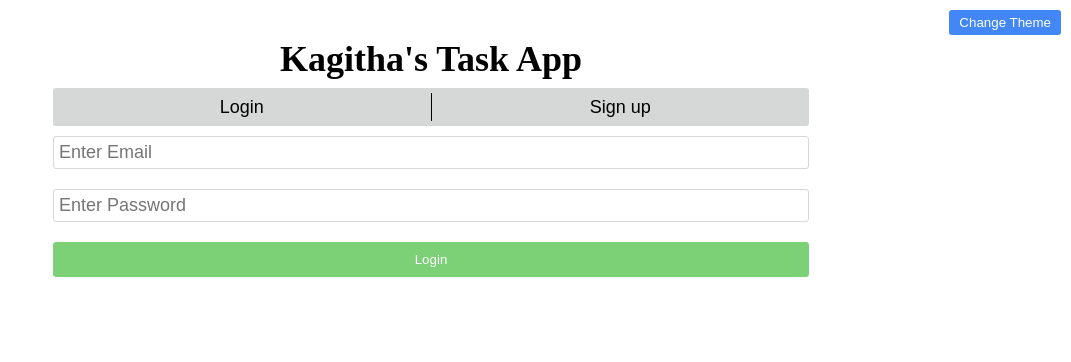
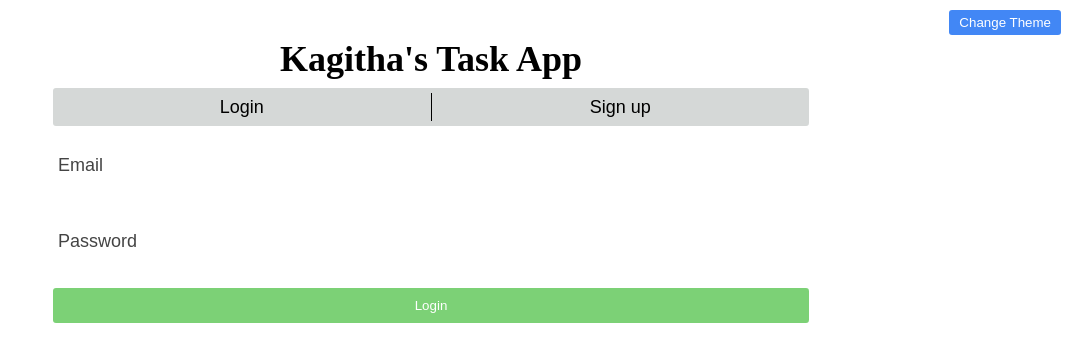
Before and after one commit to kagithapk/task-manager, a React (Create React App) app: page /login in a window 1280 px wide. Shown: the top 362 px of the page, without its empty margins (209-1280 px from the left). Built offline with nearby package versions, Linux system fonts and the light colour scheme.

Commit message:
Add styling to input component.

```diff
--- a/src/common/functions.scss
+++ b/src/common/functions.scss
@@ -21,7 +21,8 @@
 
 // default input styles
 @mixin default-input-styles {
-  border: $light-gray solid 1px;
+  // border: $light-gray solid 1px;
+  border: none;
   border-radius: $border-radius;
   padding: 5px;
   width: 100%;
--- a/src/components/atoms/input/index.jsx
+++ b/src/components/atoms/input/index.jsx
@@ -36,7 +36,7 @@ const Input = ({
   minlength,
   name,
   pattern,
-  placeholder,
+  // placeholder,
   readonly,
   required,
   title,
@@ -51,7 +51,8 @@ const Input = ({
   };
 
   return (
-    <>
+    <section className="input-container">
+      <label htmlFor={id} className={`input-label ${value ? 'shrink' : ''}`}>{name}</label>
       <input
         autoComplete={autocomplete}
         checked={checked}
@@ -63,7 +64,7 @@ const Input = ({
         minLength={minlength}
         name={name}
         pattern={pattern}
-        placeholder={placeholder}
+        // placeholder={placeholder}
         readOnly={readonly}
         required={required}
         title={title}
@@ -72,7 +73,8 @@ const Input = ({
         className={`input-default input-${theme} ${className}`}
         onChange={handleInputChange}
       />
-    </>
+      <div className={`border-line ${value ? 'stay-line' : ''}`} />
+    </section>
   );
 };
 
@@ -87,7 +89,7 @@ Input.propTypes = {
   minlength: PropTypes.number,
   name: PropTypes.string.isRequired,
   pattern: PropTypes.string,
-  placeholder: PropTypes.string,
+  // placeholder: PropTypes.string,
   readonly: PropTypes.bool,
   required: PropTypes.bool,
   title: PropTypes.string,
@@ -107,7 +109,7 @@ Input.defaultProps = {
   minlength: 0,
   // eslint-disable-next-line no-useless-escape
   pattern: '[\s\S]*',
-  placeholder: 'Enter the input',
+  // placeholder: 'Enter the input',
   readonly: false,
   required: false,
   title: 'Enter the formatted request.',
--- a/src/components/atoms/input/input.scss
+++ b/src/components/atoms/input/input.scss
@@ -1,6 +1,60 @@
 @import "../../../common/variables.scss";
 @import "../../../common/functions.scss";
 
+@mixin input-label-shrink() {
+  font-size: 12px;
+  top: 0;
+  transition: all ease-in-out 1s;
+}
+
+@mixin stay-line-itself() {
+  transform: translateX(0);
+  transition: all ease-in-out 1s;
+}
+
+.input-container {
+  position: relative;
+  width: 100%;
+  overflow: hidden;
+  padding: 15px 0 10px 0;
+
+  .input-label {
+    padding: 0 5px;
+    position: absolute;
+    font-size: 18px;
+    top: 20px;
+    transition: all ease-in-out 1s;
+  }
+
+  .shrink {
+    position: absolute;
+    @include input-label-shrink();
+  }
+
+  .border-line {
+    width: 100%;
+    height: 2px;
+    position: absolute;
+    border-bottom: 2px solid $black;
+    transform: translateX(-101%);
+    bottom: 2px;
+    transition: all ease-in-out 1s;
+  }
+
+  .stay-line {
+    @include stay-line-itself();
+  }
+
+  &:focus-within {
+    .border-line {
+      @include stay-line-itself();
+    }
+
+    .input-label {
+      @include input-label-shrink();
+    }
+  }
+}
 // default input styles
 .input-default {
   @include default-input-styles();
--- a/src/constants/formFields.js
+++ b/src/constants/formFields.js
@@ -17,7 +17,7 @@ export const loginFormFields = [
     props: {
       id: 'login-password',
       type: 'password',
-      name: 'Name',
+      name: 'Password',
       placeholder: 'Enter Password',
       className: 'input-large',
     },
@@ -63,7 +63,7 @@ export const signInFormFields = [
     props: {
       id: 'login-password',
       type: 'password',
-      name: 'Name',
+      name: 'Password',
       placeholder: 'Enter Password',
       className: 'input-large',
     },
```
